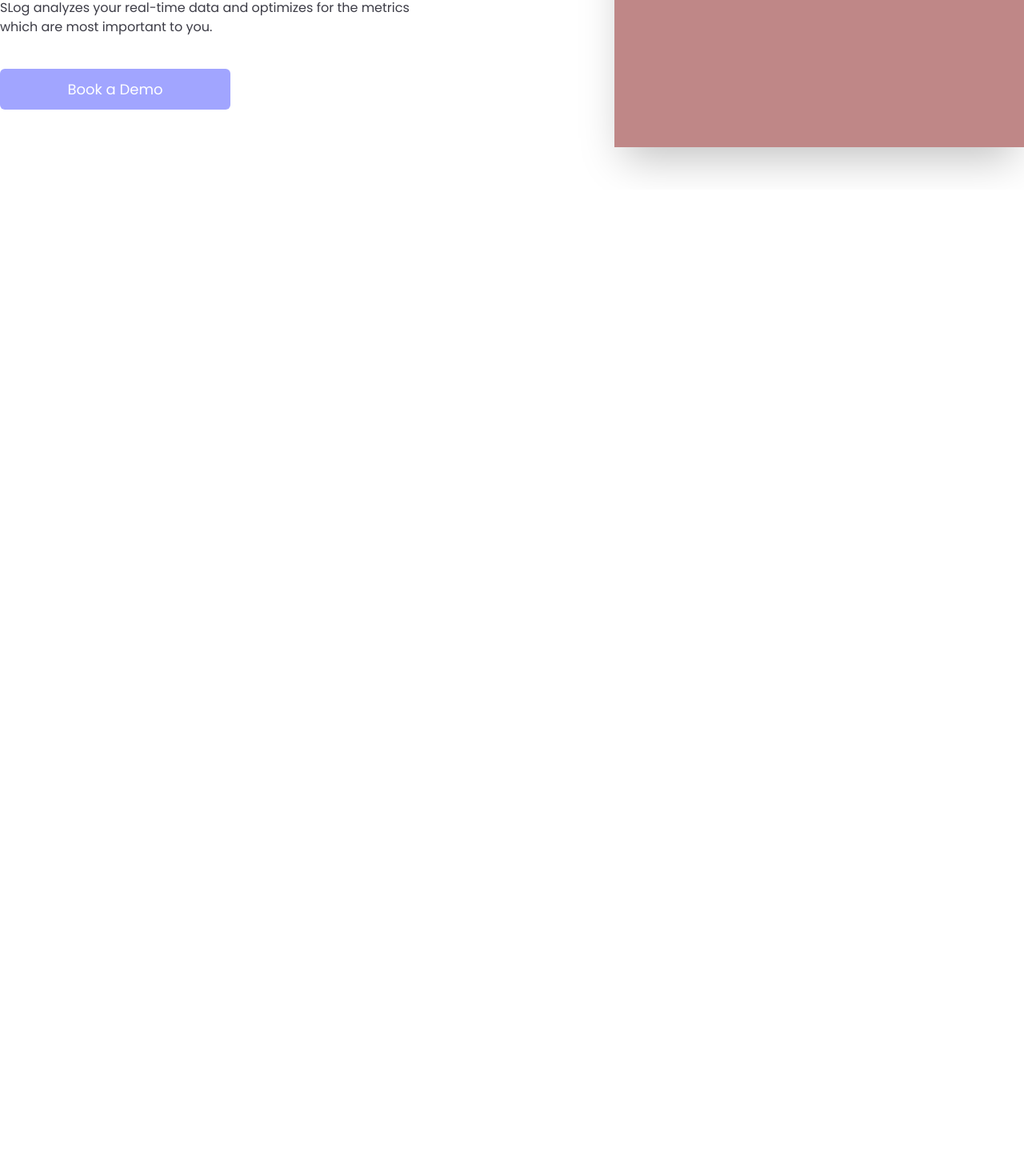
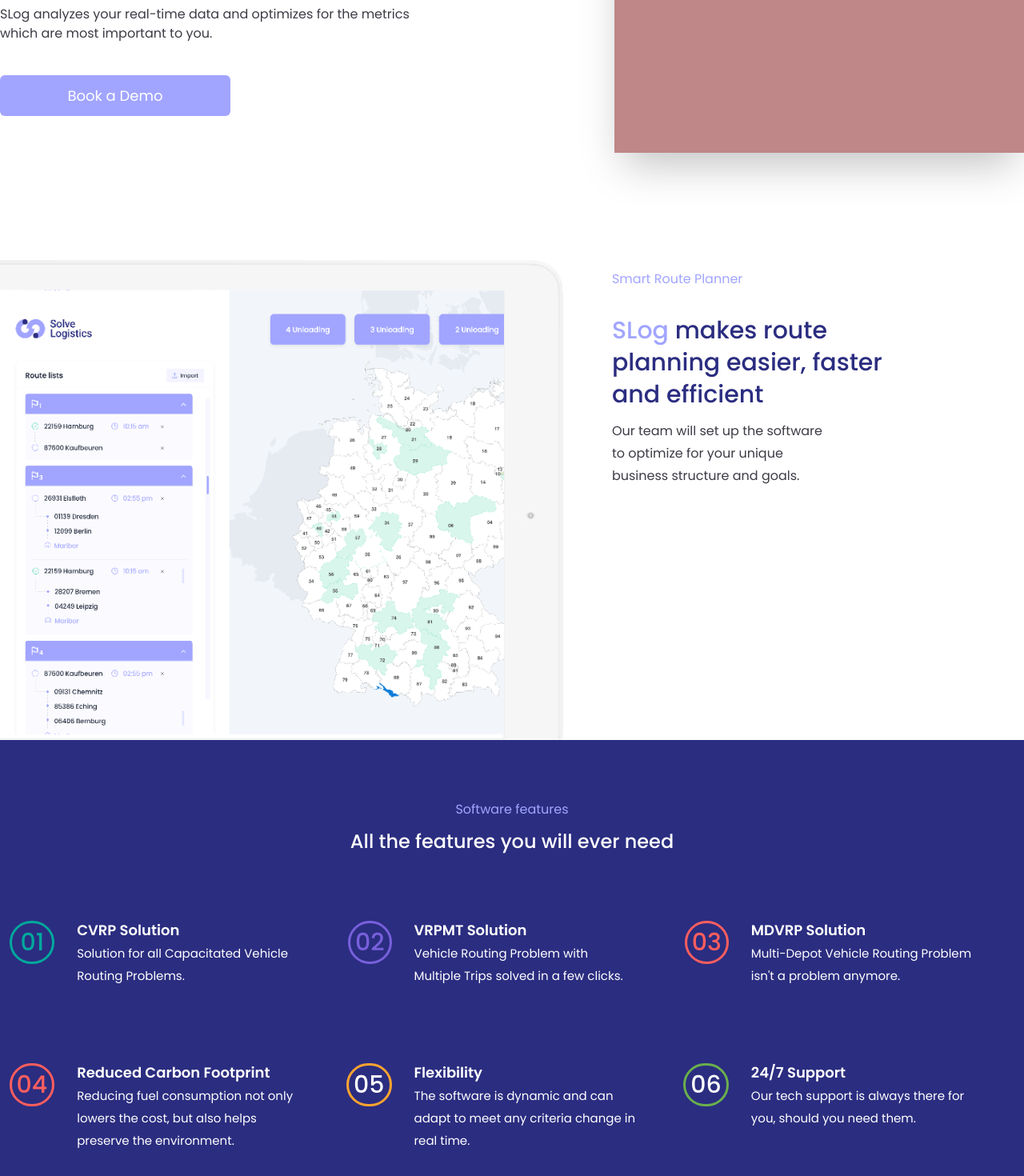
Before and after one commit to VladanIlicJS/s-log, a Next.js app: page / in a window 1280 px wide. Shown: the part 1512-2982 px from the top of the page at 80% size. Before the commit the page ends 1749 px from the top, so only its background shows below. Built offline with nearby package versions, Linux system fonts and the light colour scheme.

Commit message:
Smart route Planner and Software features

```diff
--- a/components/Help.jsx
+++ b/components/Help.jsx
@@ -6,7 +6,7 @@
         <div className='grid grid-cols-2'>
           <div className='py-[100px]'>
             <h5 className='text-[#a1a5ff] text-[16px] '>How we help</h5>
-            <h2 className='text-[#a1a5ff] text-4xl pt-[32px] font-[500]'>Al-driven route <br></br><span className='text-[#2b2d80]'>optimization</span></h2>
+            <h2 className='text-[#a1a5ff] text-4xl leading-[44px] pt-[32px] font-[500]'>Al-driven route <br></br><span className='text-[#2b2d80]'>optimization</span></h2>
             <p className='text-[18px] font-[500] py-[10px]'>Leverage the power of the latest AI technology</p>
             <p className='pt-[10px] pr-[100px] leading-6'>SLog analyzes your real-time data and optimizes for the metrics which are most important to you.</p>
             <button className='text-[18px] bg-[#a1a5ff] text-white mt-10 pt-[12px] pb-[12px] px-12 rounded-md hover:text-[#02073E] font-[400] transition duration-300 ease-out w-[45%]'>Book a Demo</button>
--- /dev/null
+++ b/components/RoutePlanner.jsx
@@ -0,0 +1,21 @@
+import React from 'react'
+
+const RoutePlanner = () => {
+  return (
+    <div className='w-full pt-20'>
+        <div className=' relative bg-planner w-full h-[600px] bg-no-repeat bg-[length:55%_100%]'>
+            <div className='absolute grid grid-cols-[10fr,7fr]'>
+                <div></div>
+                <div className='py-3 px-3 pr-40'>
+                    <h5 className='text-[#a1a5ff] text-[16px]'>Smart Route Planner</h5>
+                    <h1 className='text-[#2b2d80] text-3xl leading-[40px] pt-[32px] font-[500] '><span className='text-[#a1a5ff]'>SLog</span> makes route planning easier, faster and efficient</h1>
+                    <p className='leading-7 pt-[12px] pr-20'>Our team will set up the software to optimize for your unique business structure and goals.</p>
+                </div>
+            </div>
+        </div>
+
+    </div>
+  )
+}
+
+export default RoutePlanner
--- /dev/null
+++ b/components/SoftwareFeatures.jsx
@@ -0,0 +1,76 @@
+import Image from 'next/image'
+import React from 'react'
+
+const Features = () => {
+  return (
+    <div className=' pt-[75px] w-full bg-[#2b2d80]'>
+        <div className='text-center'>
+
+            <p className='text-[#a1a5ff] mb-3'>Software features</p>
+            <h2 className='text-2xl font-[500]  text-[#ffffff]'>All the features you will ever need</h2>
+        </div>
+        <div className='text-white py-20 px-2 2xl:px-40 grid grid-cols-3 grid-rows-2 gap-y-16'>
+            <div className='grid grid-cols-[1fr,6fr]'>
+                <div className='pt-3 text-right '>
+                    <span className='text-3xl  rounded-full py-[3px] px-[10px] w-full h-full self-stretch border-solid border-[3.5px] font-medium text-[#00a99d] border-[#00a99d]'>01</span>
+                </div>
+                <div className='px-7 pr-14'>
+                    <h5 className=' leading-[30px] text-[18px] font-[600]'>CVRP Solution</h5>
+                    <p className=' text-white leading-7 text-[15px]'>Solution for all Capacitated Vehicle Routing Problems. </p>
+                </div>
+            </div>
+            <div className='grid grid-cols-[1fr,6fr]'>
+                <div className='pt-3 text-right'>
+                    <span className='text-3xl rounded-full py-[3px] px-[6px] w-full h-full self-stretch border-solid border-[3.5px] font-medium text-[#7860dc] border-[#7860dc] '>02</span>
+                </div>
+                <div className='px-7 pr-14'>
+                    <h5 className=' leading-[30px] text-[18px] font-[600]'>VRPMT Solution</h5>
+                    <p className=' text-white leading-7 text-[15px]'>Vehicle Routing Problem with Multiple Trips solved in a few clicks. </p>
+                </div>
+            </div>
+            <div className='grid grid-cols-[1fr,6fr]'>
+                <div className='pt-3 text-right'>
+                    <span className='text-3xl rounded-full py-[3px] px-[6px] w-full h-full self-stretch border-solid border-[3.5px] font-medium text-[#ff5e5e] border-[#ff5e5e]'>03</span>
+                </div>
+                <div className='px-7 pr-14'>
+                    <h5 className=' leading-[30px] text-[18px] font-[600]'>MDVRP Solution</h5>
+                    <p className='text-white leading-7 text-[15px]'>Multi-Depot Vehicle Routing Problem isn&apos;t a problem anymore. </p>
+                </div>
+            </div>
+
+
+            <div className='grid grid-cols-[1fr,6fr]'>
+                <div className='pt-3 text-right'>
+                    <span className='text-3xl  rounded-full py-[3px] px-[6px] w-full h-full self-stretch border-solid border-[3.5px] font-medium text-[#ff5e5e] border-[#ff5e5e]'>04</span>
+                </div>
+                <div className='px-7 pr-14'>
+                    <h5 className=' leading-[30px] text-[18px] font-[600]'>Reduced Carbon Footprint</h5>
+                    <p className=' text-white leading-7 text-[15px]'>Reducing fuel consumption not only lowers the cost, but also helps preserve the environment. </p>
+                </div>
+            </div>
+            <div className='grid grid-cols-[1fr,6fr]'>
+                <div className='pt-3 text-right'>
+                    <span className='text-3xl text-white rounded-full py-[3px] px-[6px] w-full h-full self-stretch border-solid border-[3.5px] font-medium text-[#ffa42f] border-[#ffa42f]'>05</span>
+                </div>
+                <div className='px-7 pr-14'>
+                    <h5 className=' leading-[30px] text-[18px] font-[600]'>Flexibility</h5>
+                    <p className=' text-white leading-7 text-[15px]'>The software is dynamic and can adapt to meet any criteria change in real time. </p>
+                </div>
+            </div>
+            <div className='grid grid-cols-[1fr,6fr]'>
+                <div className='pt-3 text-right'>
+                    <span className='text-3xl text-white rounded-full py-[3px] px-[6px] w-full h-full self-stretch border-solid border-[3.5px] font-medium text-[#6ab04c] border-[#6ab04c]'>06</span>
+                </div>
+                <div className='px-7 pr-14'>
+                    <h5 className=' leading-[30px] text-[18px] font-[600]'>24/7 Support</h5>
+                    <p className='text-white leading-7 text-[15px]'>Our tech support is always there for you, should you need them. </p>
+                </div>
+            </div>
+
+        </div>
+
+    </div>
+  )
+}
+
+export default Features
--- a/pages/index.js
+++ b/pages/index.js
@@ -3,6 +3,8 @@
 import Features from '../components/Features'
 import Help from '../components/Help'
 import Hero from '../components/Hero'
+import RoutePlanner from '../components/RoutePlanner'
+import SoftwareFeatures from '../components/SoftwareFeatures'
 export default function Home() {
   return (
     <div >
@@ -14,6 +16,8 @@
       <Hero/>
       <Features/>
       <Help/>
+      <RoutePlanner/>
+      <SoftwareFeatures/>
     </div>
   )
 }
--- a/tailwind.config.js
+++ b/tailwind.config.js
@@ -7,6 +7,7 @@
   theme: {
     extend: {backgroundImage: {
       'hero': "url('../public/assets/hero.png')",
+      'planner':"url('../public/assets/smart-route-planner.png')"
     }},
   },
   plugins: [],
```
Also changed, not shown: public/assets/smart-route-planner.png (added).
